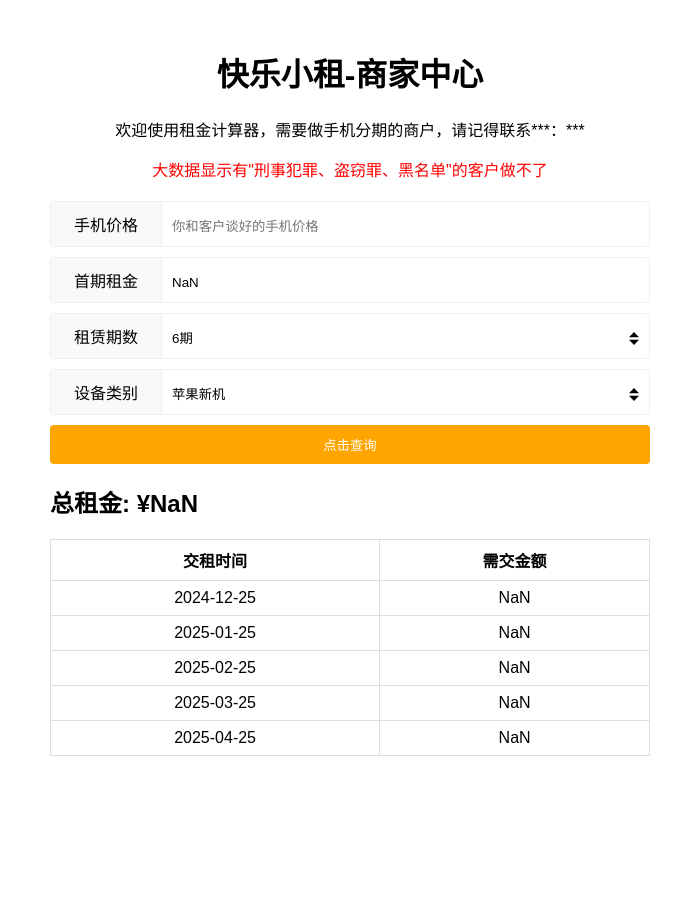
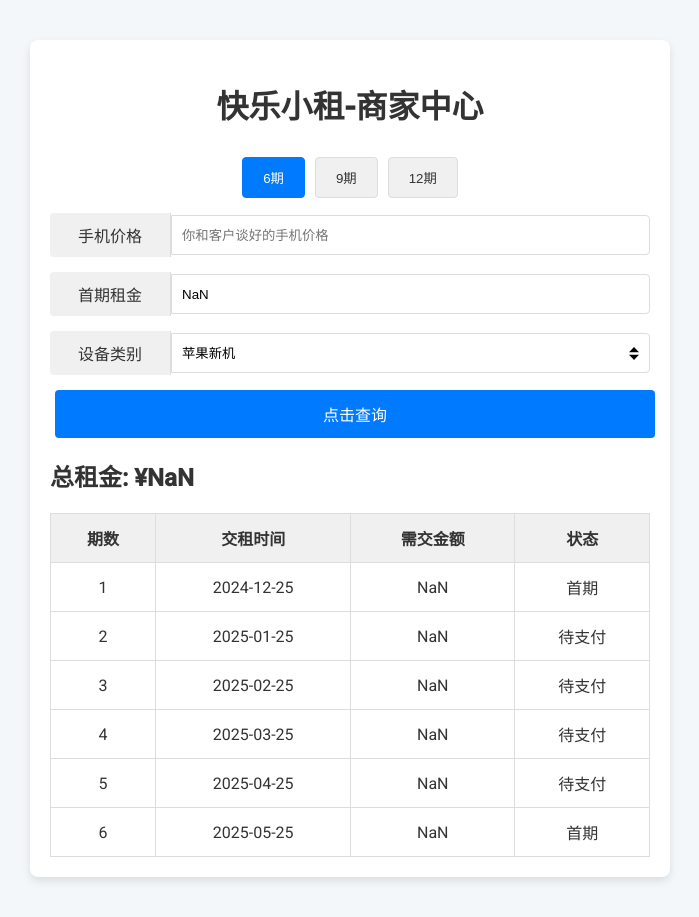
Before and after one commit to 1725287913/fenqi, a plain HTML site: page index.html in a window 1280 px wide. Both pictures are taken after a click on the button "点击查询". Shown: the whole page, without its empty margins (290-989 px from the left). Before the commit the page ends 800 px from the top, so only its background shows below. Drawn offline with nearby package versions, Linux system fonts and the light colour scheme.

Commit message:
Update index.html

```diff
--- a/index.html
+++ b/index.html
@@ -6,22 +6,28 @@
   <meta name="viewport" content="width=device-width, initial-scale=1.0">
   <title>快乐小租-商家中心</title>
   <script src="https://cdn.jsdelivr.net/npm/vue@2"></script>
+  <link href="https://fonts.googleapis.com/css2?family=Roboto:wght@400;500&display=swap" rel="stylesheet">
   <style>
+    body {
+      font-family: 'Roboto', sans-serif;
+      background-color: #f4f7fa;
+      color: #333;
+      margin: 0;
+      padding: 0;
+    }
+
     .calculator {
       max-width: 600px;
-      margin: 0 auto;
+      margin: 40px auto;
       padding: 20px;
-      font-family: Arial, sans-serif;
+      background-color: #fff;
+      border-radius: 8px;
+      box-shadow: 0 4px 8px rgba(0, 0, 0, 0.1);
     }
 
     header {
       text-align: center;
-      margin-bottom: 20px;
-    }
-
-    .warning {
-      color: red;
-      margin-top: 10px;
+      margin-bottom: 30px;
     }
 
     .form {
@@ -30,28 +36,28 @@
 
     .form-group {
       display: flex;
-      align-items: baseline;
-      margin-bottom: 10px;
-      border: 1px solid #eee;
-      border-radius: 4px;
-      overflow: hidden;
+      align-items: center;
+      justify-content: center;
+      margin-bottom: 15px;
     }
 
     label {
-      width: 90px;
+      width: 100px;
       padding: 10px;
-      background-color: #f9f9f9;
+      background-color: #f0f0f0;
       text-align: center;
-      border-right: 1px solid #eee;
+      border-right: 1px solid #ddd;
+      border-radius: 4px 0 0 4px;
     }
 
     input,
     select {
       flex: 1;
       padding: 10px;
-      border: none;
+      border: 1px solid #ddd;
+      border-radius: 0 4px 4px 0;
       box-sizing: border-box;
-      height: 36px;
+      height: 40px;
       appearance: none;
       -webkit-appearance: none;
       -moz-appearance: none;
@@ -68,13 +74,42 @@
     }
 
     button {
+      padding: 10px 20px;
+      margin: 0 5px;
+      background-color: #f0f0f0;
+      color: #333;
+      border: 1px solid #ddd;
+      border-radius: 4px;
+      cursor: pointer;
+      transition: background-color 0.3s, color 0.3s, box-shadow 0.3s;
+    }
+
+    button.active {
+      background-color: #007bff;
+      color: white;
+      border-color: #007bff;
+    }
+
+    button:hover {
+      background-color: #ddd;
+      box-shadow: 0 2px 4px rgba(0, 0, 0, 0.1);
+    }
+
+    .query-button {
       width: 100%;
-      padding: 10px;
-      background-color: orange;
+      padding: 12px;
+      background-color: #007bff;
       color: white;
       border: none;
       border-radius: 4px;
       cursor: pointer;
+      font-size: 16px;
+      transition: background-color 0.3s, box-shadow 0.3s;
+    }
+
+    .query-button:hover {
+      background-color: #0056b3;
+      box-shadow: 0 4px 8px rgba(0, 0, 0, 0.2);
     }
 
     .result {
@@ -83,14 +118,20 @@
 
     table {
       width: 100%;
+      max-width: 600px;
       border-collapse: collapse;
+      margin: 0 auto;
     }
 
     th,
     td {
       border: 1px solid #ddd;
-      padding: 8px;
+      padding: 12px;
       text-align: center;
+    }
+
+    th {
+      background-color: #f0f0f0;
     }
   </style>
 </head>
@@ -99,10 +140,14 @@
   <div id="app" class="calculator">
     <header>
       <h1>快乐小租-商家中心</h1>
-      <p>欢迎使用租金计算器，需要做手机分期的商户，请记得联系***：***</p>
-      <div class="warning">大数据显示有"刑事犯罪、盗窃罪、黑名单"的客户做不了</div>
     </header>
     <div class="form">
+      <!-- 租赁期数按钮 -->
+      <div class="form-group">
+        <button :class="{ active: leaseTerm === '6' }" @click="setLeaseTerm('6')">6期</button>
+        <button :class="{ active: leaseTerm === '9' }" @click="setLeaseTerm('9')">9期</button>
+        <button :class="{ active: leaseTerm === '12' }" @click="setLeaseTerm('12')">12期</button>
+      </div>
       <div class="form-group">
         <label>手机价格</label>
         <input type="text" placeholder="你和客户谈好的手机价格" v-model="phonePrice" />
@@ -112,36 +157,31 @@
         <input type="text" placeholder="首期租金" v-model="initialRent" readonly />
       </div>
       <div class="form-group">
-        <label>租赁期数</label>
-        <select v-model="leaseTerm">
-          <option value="6">6期</option>
-          <option value="9">9期</option>
-          <option value="12">12期</option>
+        <label>设备类别</label>
+        <select v-model="deviceType" @change="calculate">
+          <option value="苹果新机">苹果新机</option>
+          <option value="苹果二手">苹果二手</option>
         </select>
       </div>
-      <div class="form-group">
-        <label>设备类别</label>
-        <select v-model="deviceType">
-          <option value="苹果新机">苹果新机</option>
-          <option value="苹果二手">苹果二手</option>
-          <option value="安卓">安卓</option>
-        </select>
-      </div>
-      <button @click="calculate">点击查询</button>
+      <button class="query-button" @click="calculate">点击查询</button>
     </div>
     <div v-if="totalRent" class="result">
       <h2>总租金: ¥{{ totalRent }}</h2>
       <table>
         <thead>
           <tr>
+            <th>期数</th>
             <th>交租时间</th>
             <th>需交金额</th>
+            <th>状态</th>
           </tr>
         </thead>
         <tbody>
           <tr v-for="(payment, index) in payments" :key="index">
+            <td>{{ index + 1 }}</td>
             <td>{{ payment.date }}</td>
-            <td>{{ payment.amount }}</td>
+            <td>{{ getPaymentAmount(index) }}</td>
+            <td>{{ getStatus(index) }}</td>
           </tr>
         </tbody>
       </table>
@@ -159,89 +199,90 @@
         totalRent: null,
         payments: []
       },
+      computed: {
+        getStatus() {
+          return (index) => {
+            if (index === 0) return '首期';
+            if (this.leaseTerm === '6' && index === 5) return '首期';
+            if (this.deviceType === '苹果新机') {
+              if (this.leaseTerm === '9' && (index === 7 || index === 8)) return '首期';
+              if (this.leaseTerm === '12' && (index === 9 || index === 10 || index === 11)) return '首期';
+            } else if (this.deviceType === '苹果二手') {
+              if (this.leaseTerm === '9' && index === 8) return '首期';
+              if (this.leaseTerm === '12' && (index === 10 || index === 11)) return '首期';
+            }
+            return '待支付';
+          };
+        }
+      },
       methods: {
+        setLeaseTerm(term) {
+          this.leaseTerm = term;
+          this.calculate();
+        },
         calculate() {
           const price = parseFloat(this.phonePrice);
-          let totalMultiplier, monthlyMultiplier, monthsToPay, lastMonthRent;
+          let totalMultiplier, monthlyRent;
 
           switch (this.leaseTerm) {
             case '6':
               totalMultiplier = 1.23;
-              monthlyMultiplier = 1.23 / 6;
-              monthsToPay = 4;
               break;
             case '9':
               totalMultiplier = 1.3;
-              monthlyMultiplier = 1.3 / 9;
-              monthsToPay = 7;
               break;
             case '12':
               totalMultiplier = 1.35;
-              monthlyMultiplier = 1.35 / 12;
-              monthsToPay = 9;
               break;
           }
 
           if (this.deviceType === '苹果新机') {
             if (this.leaseTerm === '6') {
-              this.initialRent = (price * monthlyMultiplier * 2.3 + 150).toFixed(2);
-            } else {
+              this.initialRent = (price * 1.23 / 6 * 2 + 150).toFixed(2);
+              monthlyRent = (price * 1.23 / 6).toFixed(2);
+            } else if (this.leaseTerm === '9') {
               this.initialRent = (price * 0.4).toFixed(2);
+              monthlyRent = ((price * 1.3 + 150 - this.initialRent) / 6).toFixed(2);
+            } else if (this.leaseTerm === '12') {
+              this.initialRent = (price * 0.4).toFixed(2);
+              monthlyRent = ((price * 1.35 + 150 - this.initialRent) / 8).toFixed(2);
             }
-            lastMonthRent = (price * totalMultiplier + 150 - this.initialRent - (price * monthlyMultiplier * (monthsToPay - 1))).toFixed(2);
-
-            this.payments = Array.from({ length: monthsToPay + 1 }, (_, i) => ({
-              date: new Date(new Date().setMonth(new Date().getMonth() + i)).toISOString().split('T')[0],
-              amount: i === 0 ? this.initialRent : (i === monthsToPay ? lastMonthRent : (price * monthlyMultiplier).toFixed(2))
-            }));
-
-            this.totalRent = (price * totalMultiplier + 150).toFixed(2);
-          } else if (this.deviceType === '安卓') {
-            this.leaseTerm = '9';
-            totalMultiplier = 1.3;
-            monthlyMultiplier = 1.3 / 9;
-            this.initialRent = (price * 0.5).toFixed(2);
-            this.totalRent = (price * totalMultiplier).toFixed(2);
-            lastMonthRent = (price * totalMultiplier - this.initialRent - (price * monthlyMultiplier * 5)).toFixed(2);
-
-            this.payments = Array.from({ length: 7 }, (_, i) => ({
-              date: new Date(new Date().setMonth(new Date().getMonth() + i)).toISOString().split('T')[0],
-              amount: i === 0 ? this.initialRent : (i === 6 ? lastMonthRent : (price * monthlyMultiplier).toFixed(2))
-            }));
-          } else { // 苹果二手
+          } else if (this.deviceType === '苹果二手') {
             if (this.leaseTerm === '6') {
               this.initialRent = (price * 1.23 / 6 * 2 + 150).toFixed(2);
-              monthlyMultiplier = 1.23 / 6;
-              totalMultiplier = 1.23;
+              monthlyRent = (price * 1.23 / 6).toFixed(2);
             } else if (this.leaseTerm === '9') {
               this.initialRent = (price * 1.3 / 9 * 2 + 150).toFixed(2);
-              monthlyMultiplier = 1.3 / 9;
-              totalMultiplier = 1.3;
+              monthlyRent = (price * 1.3 / 9).toFixed(2);
             } else if (this.leaseTerm === '12') {
-              this.initialRent = (price * 1.35 / 12 * 2.6 + 150).toFixed(2);
-              monthlyMultiplier = 1.35 / 12;
-              totalMultiplier = 1.35;
-            }
-
-            const monthlyRent = (price * monthlyMultiplier).toFixed(2);
-            this.totalRent = (price * totalMultiplier + 150).toFixed(2);
-
-            if (this.leaseTerm === '12') {
-              this.payments = Array.from({ length: this.leaseTerm - 1 }, (_, i) => ({
-                date: new Date(new Date().setMonth(new Date().getMonth() + i)).toISOString().split('T')[0],
-                amount: i === 0 ? this.initialRent : (i === this.leaseTerm - 2 ? (monthlyRent * 0.4).toFixed(2) : monthlyRent)
-              }));
-            } else {
-              this.payments = Array.from({ length: this.leaseTerm - 1 }, (_, i) => ({
-                date: new Date(new Date().setMonth(new Date().getMonth() + i)).toISOString().split('T')[0],
-                amount: i === 0 ? this.initialRent : monthlyRent
-              }));
+              this.initialRent = (price * 1.35 / 12 * 3 + 150).toFixed(2);
+              monthlyRent = (price * 1.35 / 12).toFixed(2);
             }
           }
+
+          this.totalRent = (price * totalMultiplier + 150).toFixed(2);
+
+          this.payments = Array.from({ length: parseInt(this.leaseTerm) }, (_, i) => ({
+            date: new Date(new Date().setMonth(new Date().getMonth() + i)).toISOString().split('T')[0],
+            amount: monthlyRent
+          }));
 
           // 确保总和一致
           const totalCalculated = this.payments.reduce((sum, payment) => sum + parseFloat(payment.amount), 0).toFixed(2);
           console.log(`总计算金额: ${totalCalculated}, 总租金: ${this.totalRent}`);
+        },
+        getPaymentAmount(index) {
+          const status = this.getStatus(index);
+          if (status === '首期') {
+            if (this.leaseTerm === '6') {
+              return (this.initialRent / 2).toFixed(2);
+            } else if (this.leaseTerm === '9') {
+              return (this.initialRent / (this.deviceType === '苹果新机' ? 3 : 2)).toFixed(2);
+            } else if (this.leaseTerm === '12') {
+              return (this.initialRent / (this.deviceType === '苹果新机' ? 4 : 3)).toFixed(2);
+            }
+          }
+          return this.payments[index].amount;
         }
       }
     });
```
